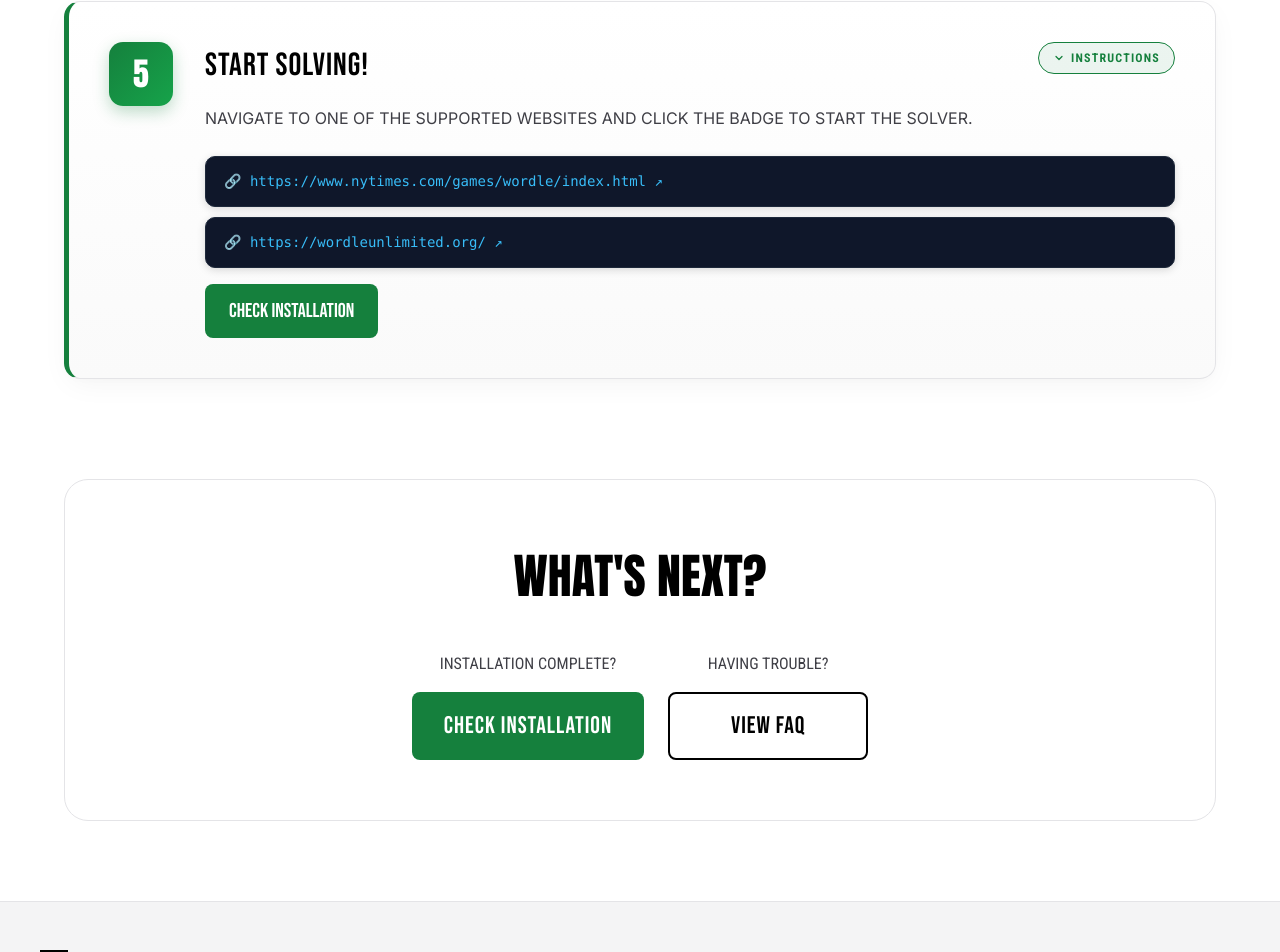
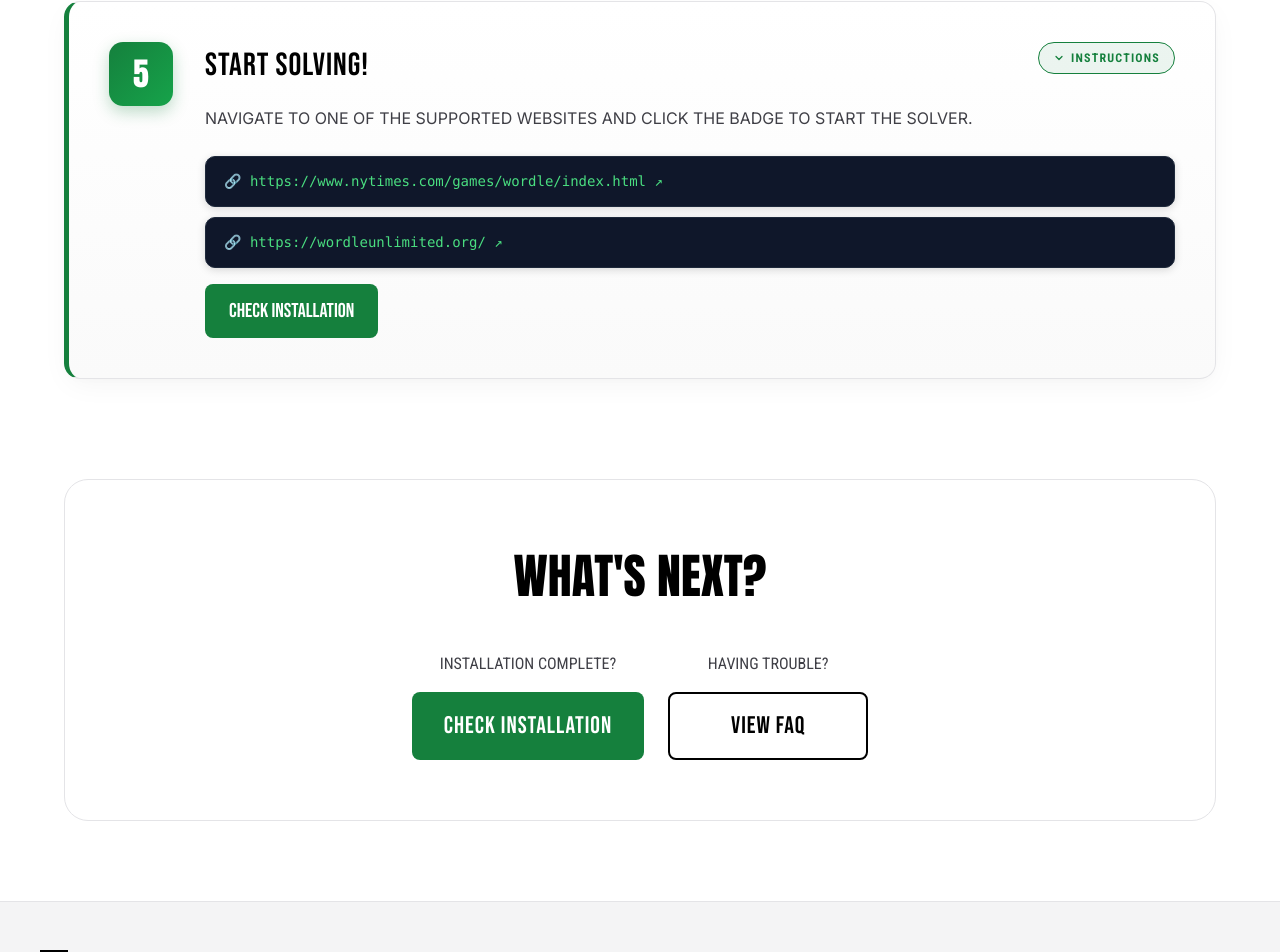
Before and after one commit to naitaj/wordle, a React (Vite) app: page /install in a window 1280 px wide. Shown: the part 1646-2598 px from the top of the page. Built offline with nearby package versions, Linux system fonts and the light colour scheme.

Commit message:
Update Card 5 link color to emerald green

```diff
--- a/src/pages/InstallGuidePage.tsx
+++ b/src/pages/InstallGuidePage.tsx
@@ -388,7 +388,7 @@ export const InstallGuidePage = () => {
                         display: 'inline-flex',
                         alignItems: 'center',
                         gap: '8px',
-                        color: '#38bdf8',
+                        color: '#4ade80',
                         fontFamily: 'Consolas, Monaco, monospace',
                         fontSize: '14px',
                         textDecoration: 'none',
@@ -412,7 +412,7 @@ export const InstallGuidePage = () => {
                         display: 'inline-flex',
                         alignItems: 'center',
                         gap: '8px',
-                        color: '#38bdf8',
+                        color: '#4ade80',
                         fontFamily: 'Consolas, Monaco, monospace',
                         fontSize: '14px',
                         textDecoration: 'none',
```
